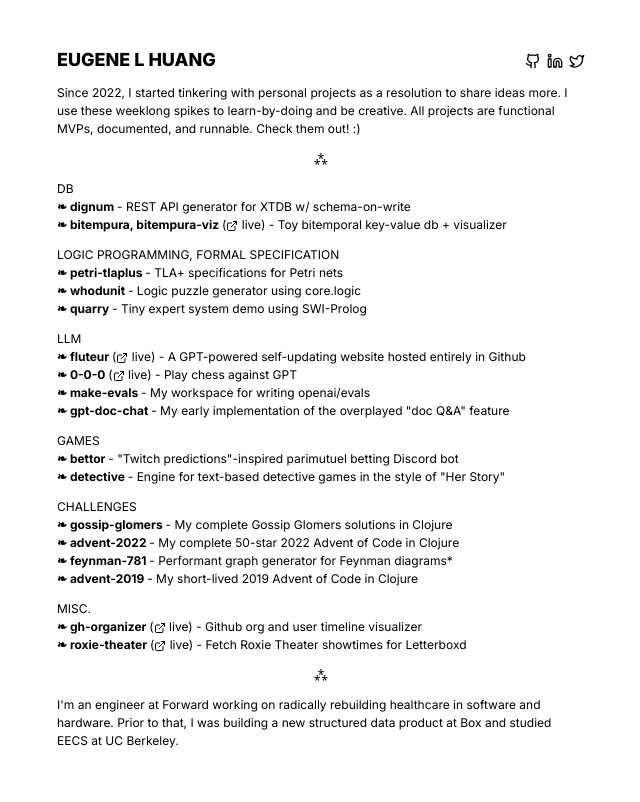
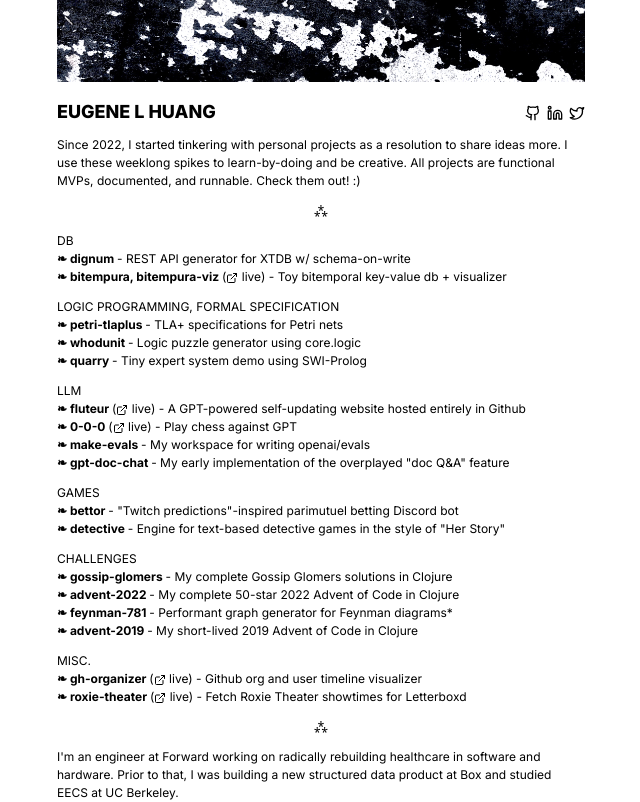
Before and after one commit to elh/elh.github.io, a React (Create React App) app: page / in a window 1280 px wide. Shown: the whole page, without its empty margins (319-959 px from the left). Built offline with nearby package versions, Linux system fonts and the light colour scheme.

Commit message:
add cover image

```diff
--- a/src/App.js
+++ b/src/App.js
@@ -1,6 +1,7 @@
 import React, { useState, useEffect } from 'react';
 import ReactMarkdown from 'react-markdown'
 import { Github, Linkedin, Twitter, ExternalLink } from 'lucide-react';
+import coverImg from "./img/cover.jpeg"; // h/t https://unsplash.com/photos/KgOpmX1STew
 
 function Markdown({ fileName }) {
   const [markdown, setMarkdown] = useState("");
@@ -63,8 +64,9 @@
 
   return (
     <div>
-      <div className="flex justify-center items-center pt-[4rem]">
+      <div className="flex justify-center">
         <div className="w-[44rem]">
+          <img className="mb-6 invert-0 dark:invert" src={coverImg} />
           <header className="flex justify-between items-center">
             <a href={process.env.PUBLIC_URL} className="text-2xl font-extrabold link link-hover">{"Eugene L Huang".toUpperCase()}</a>
             <div className="flex space-x-2">
```
Also changed, not shown: src/img/cover.jpeg (added).
